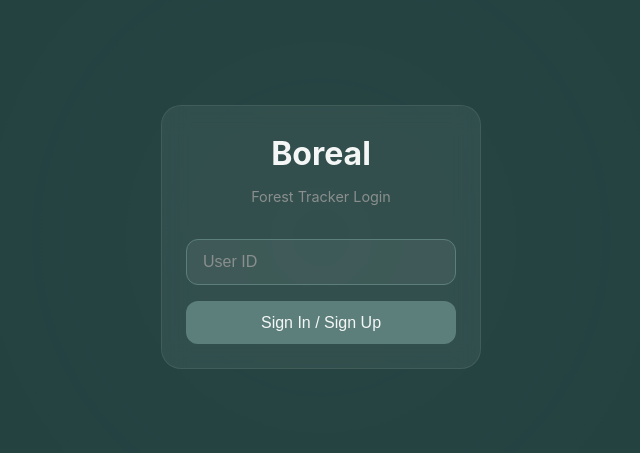
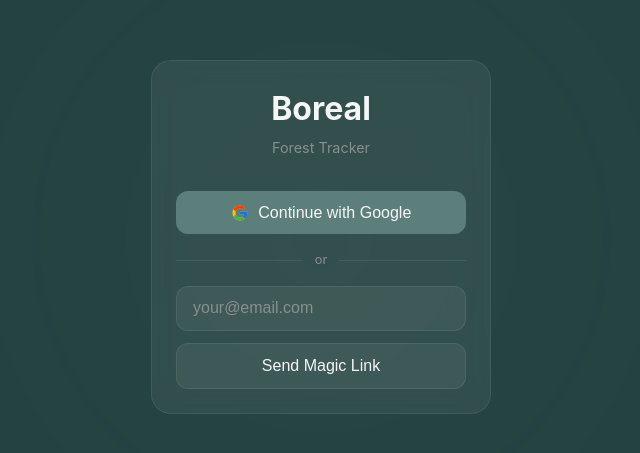
Before and after one commit to Adi-0504/boreal, a React (Vite) app: page / in a window 1280 px wide. Shown: the part 163-616 px from the top of the page, without its empty margins (319-959 px from the left). Built offline with nearby package versions, Linux system fonts and the light colour scheme.

Commit message:
feat: implement profile editing and fix auth redirect errors

```diff
--- a/src/App.jsx
+++ b/src/App.jsx
@@ -12,13 +12,39 @@ import { authService } from './features/auth/auth.service.js';
 import './index.css';
 
 function App() {
-  const [userId, setUserId] = useState(authService.getCurrentUser());
+  const [user, setUser] = useState(null);
+  const [authLoading, setAuthLoading] = useState(true);
+  const [emailSent, setEmailSent] = useState(false);
+  const [emailInput, setEmailInput] = useState('');
+  const [authError, setAuthError] = useState(null);
   const [activeTab, setActiveTab] = useState('ledger');
   const [transactions, setTransactions] = useState([]);
   const [editingTransaction, setEditingTransaction] = useState(null);
   const { t, changeLanguage, lang } = useTranslation();
   const [accountFilter, setAccountFilter] = useState('all');
   const [isNightMode, setIsNightMode] = useState(() => localStorage.getItem('night_mode') === 'true');
+  const [isEditingName, setIsEditingName] = useState(false);
+  const [editNameValue, setEditNameValue] = useState('');
+  const [isUpdatingName, setIsUpdatingName] = useState(false);
+
+  // 監聽 Supabase 登入狀態
+  useEffect(() => {
+    // 檢查 URL 中是否有 OAuth 重新導向的錯誤 (例如 provider 未啟用或取消授權)
+    const hashParams = new URLSearchParams(window.location.hash.substring(1));
+    const searchParams = new URLSearchParams(window.location.search);
+    const errorDesc = hashParams.get('error_description') || searchParams.get('error_description');
+    if (errorDesc) {
+      setAuthError(decodeURIComponent(errorDesc.replace(/\+/g, ' ')));
+      // 清除 URL 參數避免重整時重複顯示錯誤
+      window.history.replaceState(null, '', window.location.pathname);
+    }
+
+    const unsubscribe = authService.onAuthStateChange((currentUser) => {
+      setUser(currentUser);
+      setAuthLoading(false);
+    });
+    return unsubscribe;
+  }, []);
 
   const toggleNightMode = () => {
     const newVal = !isNightMode;
@@ -52,9 +78,9 @@ function App() {
   };
 
   const fetchTransactions = async () => {
-    if (!userId) return;
+    if (!user) return;
     try {
-      console.log('[Debug] Fetching transactions for user:', userId);
+      console.log('[Debug] Fetching transactions for user:', user.id);
       let data = await transactionService.getTransactions();
       if (accountFilter !== 'all') {
         data = data.filter(tx => tx.account === accountFilter);
@@ -68,22 +94,35 @@ function App() {
 
   useEffect(() => {
     fetchTransactions();
-  }, [accountFilter, userId]);
+  }, [accountFilter, user]);
 
-  const handleLogin = (e) => {
-    e.preventDefault();
-    const id = e.target.userid.value;
-    if (id) {
-      console.log('[Debug] Logging in with userId:', id);
-      authService.login(id);
-      setUserId(id);
+  const handleGoogleLogin = async () => {
+    setAuthError(null);
+    try {
+      await authService.loginWithGoogle();
+    } catch (err) {
+      setAuthError(err.message);
     }
   };
 
-  const handleLogout = () => {
-    console.log('[Debug] Logging out user:', userId);
-    authService.logout();
-    setUserId(null);
+  const handleEmailLogin = async (e) => {
+    e.preventDefault();
+    setAuthError(null);
+    try {
+      await authService.loginWithEmail(emailInput);
+      setEmailSent(true);
+    } catch (err) {
+      setAuthError(err.message);
+    }
+  };
+
+  const handleLogout = async () => {
+    try {
+      await authService.logout();
+      setUser(null);
+    } catch (err) {
+      console.error('[Auth] Logout error:', err);
+    }
   };
 
   const handleDelete = async (id) => {
@@ -105,21 +144,90 @@ function App() {
     fetchTransactions();
   };
 
+  const handleSaveName = async () => {
+    setIsUpdatingName(true);
+    try {
+      await authService.updateProfile({ full_name: editNameValue });
+      setIsEditingName(false);
+    } catch (err) {
+      alert('Failed to update name: ' + err.message);
+    } finally {
+      setIsUpdatingName(false);
+    }
+  };
+
   const getThemeClass = () => {
     return isNightMode ? 'theme-deepsea' : 'theme-morning';
   };
 
-  if (!userId) {
+  // 等待 Supabase session 初始化
+  if (authLoading) {
+    return (
+      <div className={getThemeClass()} style={{ minHeight: '100vh', display: 'flex', alignItems: 'center', justifyContent: 'center' }}>
+        <div className="bg-evolve" />
+        <p className="text-secondary" style={{ zIndex: 1 }}>Loading...</p>
+      </div>
+    );
+  }
+
+  if (!user) {
     return (
       <div className={getThemeClass()} style={{ minHeight: '100vh', display: 'flex', alignItems: 'center', justifyContent: 'center', position: 'relative' }}>
         <div className="bg-evolve" />
-        <div className="glass-card fade-in" style={{ width: '90%', maxWidth: '320px', textAlign: 'center', zIndex: 1 }}>
-          <h1 style={{ marginBottom: '0.5rem' }}>Boreal</h1>
-          <p className="text-secondary" style={{ marginBottom: '2rem' }}>Forest Tracker Login</p>
-          <form onSubmit={handleLogin} style={{ display: 'flex', flexDirection: 'column', gap: '1rem' }}>
-            <input id="userid" name="userid" type="text" placeholder="User ID" required style={{ width: '100%' }} autoFocus />
-            <button type="submit" className="btn" style={{ width: '100%' }}>Sign In / Sign Up</button>
-          </form>
+        <div className="glass-card fade-in" style={{ width: '90%', maxWidth: '340px', textAlign: 'center', zIndex: 1 }}>
+          <h1 style={{ marginBottom: '0.25rem' }}>Boreal</h1>
+          <p className="text-secondary" style={{ marginBottom: '2rem' }}>Forest Tracker</p>
+
+          {/* Google OAuth */}
+          <button
+            id="btn-google-login"
+            onClick={handleGoogleLogin}
+            className="btn"
+            style={{ width: '100%', display: 'flex', alignItems: 'center', justifyContent: 'center', gap: '0.6rem', marginBottom: '1rem' }}
+          >
+            <svg width="18" height="18" viewBox="0 0 48 48" fill="none" xmlns="http://www.w3.org/2000/svg">
+              <path d="M43.611 20.083H42V20H24v8h11.303c-1.649 4.657-6.08 8-11.303 8-6.627 0-12-5.373-12-12s5.373-12 12-12c3.059 0 5.842 1.154 7.961 3.039l5.657-5.657C34.046 6.053 29.268 4 24 4 12.955 4 4 12.955 4 24s8.955 20 20 20 20-8.955 20-20c0-1.341-.138-2.65-.389-3.917z" fill="#FFC107"/>
+              <path d="M6.306 14.691l6.571 4.819C14.655 15.108 18.961 12 24 12c3.059 0 5.842 1.154 7.961 3.039l5.657-5.657C34.046 6.053 29.268 4 24 4 16.318 4 9.656 8.337 6.306 14.691z" fill="#FF3D00"/>
+              <path d="M24 44c5.166 0 9.86-1.977 13.409-5.192l-6.19-5.238C29.211 35.091 26.715 36 24 36c-5.202 0-9.619-3.317-11.283-7.946l-6.522 5.025C9.505 39.556 16.227 44 24 44z" fill="#4CAF50"/>
+              <path d="M43.611 20.083H42V20H24v8h11.303c-.792 2.237-2.231 4.166-4.087 5.571l6.19 5.238C42.021 35.791 44 30.138 44 24c0-1.341-.138-2.65-.389-3.917z" fill="#1976D2"/>
+            </svg>
+            Continue with Google
+          </button>
+
+          {/* 分隔線 */}
+          <div style={{ display: 'flex', alignItems: 'center', gap: '0.75rem', margin: '1rem 0' }}>
+            <div style={{ flex: 1, height: '1px', background: 'var(--border)' }} />
+            <span className="text-secondary" style={{ fontSize: '0.8rem' }}>or</span>
+            <div style={{ flex: 1, height: '1px', background: 'var(--border)' }} />
+          </div>
+
+          {/* Magic Link Email */}
+          {emailSent ? (
+            <div style={{ padding: '1rem', background: 'rgba(100,200,100,0.1)', borderRadius: '0.5rem' }}>
+              <p style={{ color: 'var(--accent)', marginBottom: '0.5rem' }}>✉️ 確認信已寄出！</p>
+              <p className="text-secondary" style={{ fontSize: '0.85rem' }}>請前往 {emailInput} 點擊確認連結登入。</p>
+            </div>
+          ) : (
+            <form onSubmit={handleEmailLogin} style={{ display: 'flex', flexDirection: 'column', gap: '0.75rem' }}>
+              <input
+                id="email-input"
+                type="email"
+                placeholder="your@email.com"
+                value={emailInput}
+                onChange={(e) => setEmailInput(e.target.value)}
+                required
+                style={{ width: '100%' }}
+              />
+              <button id="btn-email-login" type="submit" className="btn btn-secondary" style={{ width: '100%' }}>
+                Send Magic Link
+              </button>
+            </form>
+          )}
+
+          {/* 錯誤訊息 */}
+          {authError && (
+            <p style={{ color: '#FF8A8A', fontSize: '0.85rem', marginTop: '1rem' }}>{authError}</p>
+          )}
         </div>
       </div>
     );
@@ -221,7 +329,46 @@ function App() {
                 </button>
               </div>
               <div style={{ borderTop: '1px solid var(--border)', paddingTop: '1.5rem' }}>
-                <p className="text-secondary" style={{ marginBottom: '0.5rem' }}>User: {userId}</p>
+                <label className="text-secondary" style={{ display: 'block', marginBottom: '0.5rem' }}>Profile</label>
+                {isEditingName ? (
+                  <div style={{ display: 'flex', gap: '0.5rem', marginBottom: '1rem' }}>
+                    <input
+                      type="text"
+                      value={editNameValue}
+                      onChange={(e) => setEditNameValue(e.target.value)}
+                      placeholder="Your Name"
+                      autoFocus
+                    />
+                    <button className="btn" onClick={handleSaveName} disabled={isUpdatingName} style={{ padding: '0.8rem' }}>
+                      {isUpdatingName ? '...' : t('common.save') || 'Save'}
+                    </button>
+                    <button className="btn btn-secondary" onClick={() => setIsEditingName(false)} style={{ padding: '0.8rem' }}>
+                      ✕
+                    </button>
+                  </div>
+                ) : (
+                  <div style={{ display: 'flex', justifyContent: 'space-between', alignItems: 'center', marginBottom: '1.5rem', background: 'var(--surface)', padding: '0.8rem 1rem', borderRadius: '12px', border: '1px solid var(--border)' }}>
+                    <div style={{ overflow: 'hidden' }}>
+                      <div style={{ fontWeight: '500', marginBottom: '0.2rem', whiteSpace: 'nowrap', overflow: 'hidden', textOverflow: 'ellipsis' }}>
+                        {user?.user_metadata?.full_name || user?.user_metadata?.name || 'User'}
+                      </div>
+                      <div className="text-secondary" style={{ fontSize: '0.8rem', whiteSpace: 'nowrap', overflow: 'hidden', textOverflow: 'ellipsis' }}>
+                        {user?.email}
+                      </div>
+                    </div>
+                    <button
+                      className="btn btn-secondary"
+                      onClick={() => {
+                        setEditNameValue(user?.user_metadata?.full_name || user?.user_metadata?.name || '');
+                        setIsEditingName(true);
+                      }}
+                      style={{ padding: '0.4rem 0.8rem', fontSize: '0.8rem', flexShrink: 0 }}
+                    >
+                      Edit
+                    </button>
+                  </div>
+                )}
+
                 <button onClick={handleLogout} className="btn btn-secondary" style={{ width: '100%', color: '#FF8A8A' }}>
                   Sign Out
                 </button>
--- a/src/features/auth/auth.service.js
+++ b/src/features/auth/auth.service.js
@@ -1,15 +1,93 @@
+import { supabase } from '../../supabaseClient';
+
 export const authService = {
-  login: (userId) => {
-    localStorage.setItem('boreal_user_id', userId);
-    return true;
+  // --- OAuth (Google) ---
+  loginWithGoogle: async () => {
+    console.log('[Auth] 🚀 Starting Google OAuth...');
+    console.log('[Auth] redirectTo:', window.location.origin);
+    const { error } = await supabase.auth.signInWithOAuth({
+      provider: 'google',
+      options: {
+        redirectTo: window.location.origin,
+      },
+    });
+    if (error) {
+      console.error('[Auth] ❌ Google OAuth error:', error);
+      throw error;
+    }
+    console.log('[Auth] ✅ Redirecting to Google...');
   },
-  logout: () => {
-    localStorage.removeItem('boreal_user_id');
+
+  // --- Magic Link (Email OTP) ---
+  loginWithEmail: async (email) => {
+    console.log('[Auth] 📧 Sending magic link to:', email);
+    const { error } = await supabase.auth.signInWithOtp({
+      email,
+      options: {
+        emailRedirectTo: window.location.origin,
+      },
+    });
+    if (error) {
+      console.error('[Auth] ❌ Magic link error:', error);
+      throw error;
+    }
+    console.log('[Auth] ✅ Magic link sent!');
   },
-  getCurrentUser: () => {
-    return localStorage.getItem('boreal_user_id');
+
+  // --- 登出 ---
+  logout: async () => {
+    console.log('[Auth] 🔓 Logging out...');
+    const { error } = await supabase.auth.signOut();
+    if (error) {
+      console.error('[Auth] ❌ Logout error:', error);
+      throw error;
+    }
+    console.log('[Auth] ✅ Logged out');
   },
-  isAuthenticated: () => {
-    return !!localStorage.getItem('boreal_user_id');
-  }
+
+  // --- 更新個人資料 ---
+  updateProfile: async (updates) => {
+    console.log('[Auth] 📝 Updating profile...', updates);
+    const { data, error } = await supabase.auth.updateUser({
+      data: updates
+    });
+    if (error) {
+      console.error('[Auth] ❌ Update profile error:', error);
+      throw error;
+    }
+    console.log('[Auth] ✅ Profile updated');
+    return data.user;
+  },
+
+  // --- 監聽登入狀態變化 ---
+  onAuthStateChange: (callback) => {
+    console.log('[Auth] 👂 Setting up onAuthStateChange listener...');
+
+    // 先主動取得目前 session（處理 OAuth redirect 後的情況）
+    supabase.auth.getSession().then(({ data: { session }, error }) => {
+      if (error) {
+        console.error('[Auth] ❌ getSession error:', error);
+        return;
+      }
+      console.log('[Auth] 🔍 Initial session check:', session ? `user=${session.user.email}` : 'no session');
+      if (session?.user) {
+        callback(session.user);
+      }
+    });
+
+    const { data: { subscription } } = supabase.auth.onAuthStateChange(
+      (event, session) => {
+        console.log('[Auth] 🔔 Auth state changed!');
+        console.log('[Auth]   event:', event);
+        console.log('[Auth]   user:', session?.user?.email ?? 'null');
+        console.log('[Auth]   session:', session ? '✅ exists' : '❌ null');
+        callback(session?.user ?? null);
+      }
+    );
+
+    return () => {
+      console.log('[Auth] 🧹 Unsubscribing auth listener');
+      subscription.unsubscribe();
+    };
+  },
 };
--- a/src/features/transactions/transaction.service.js
+++ b/src/features/transactions/transaction.service.js
@@ -6,7 +6,13 @@ export const transactionService = {
     const { data, error } = await supabase
       .from('transactions')
       .insert([{
-        ...transaction,
+        amount: transaction.amount,
+        type: transaction.type,
+        category: transaction.category,
+        account: transaction.account,
+        currency: transaction.currency,
+        date: transaction.date,
+        note: transaction.note,
         user_id: userId
       }])
       .select();
@@ -37,12 +43,20 @@ export const transactionService = {
 
   async updateTransaction(transaction) {
     const userId = localStorage.getItem('boreal_user_id') || 'guest';
-    const { id, user_id, ...updateData } = transaction; // Remove id from payload
+    const updateData = {
+        amount: transaction.amount,
+        type: transaction.type,
+        category: transaction.category,
+        account: transaction.account,
+        currency: transaction.currency,
+        date: transaction.date,
+        note: transaction.note
+    };
 
     const { data, error } = await supabase
       .from('transactions')
       .update(updateData)
-      .eq('id', id)
+      .eq('id', transaction.id)
       .eq('user_id', userId)
       .select();
 
```
